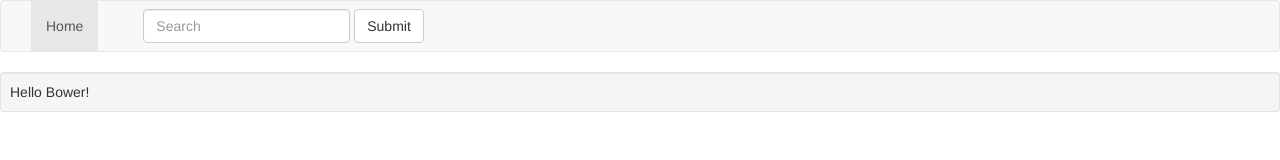
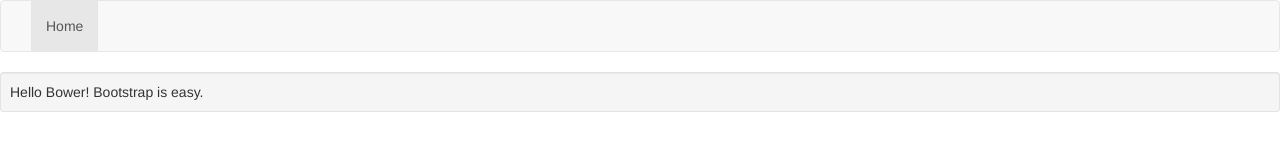
Before and after one commit to chadabides/bower-example, a website: page index.html in a window 1280 px wide. Drawn offline with Linux system fonts and the light colour scheme.

Commit message:
removed search

```diff
--- a/index.html
+++ b/index.html
@@ -25,21 +25,12 @@
             <li><a href="#"></a></li>
 
           </ul>
-          <form class="navbar-form navbar-left" role="search">
-            <div class="form-group">
-              <input type="text" class="form-control" placeholder="Search">
-            </div>
-            <button type="submit" class="btn btn-default">Submit</button>
-          </form>
-          <ul class="nav navbar-nav navbar-right">
-            <li><a href="#"></a></li>
 
-          </ul>
         </div><!-- /.navbar-collapse -->
       </div><!-- /.container-fluid -->
     </nav>
     <div class="well well-sm">
-      Hello Bower!
+      Hello Bower! Bootstrap is easy.
     </div>
     <script src="./bower_components/jquery/dist/jquery.min.js"></script>
     <script src="./bower_components/bootstrap/dist/js/bootstrap.min.js"></script>
```
